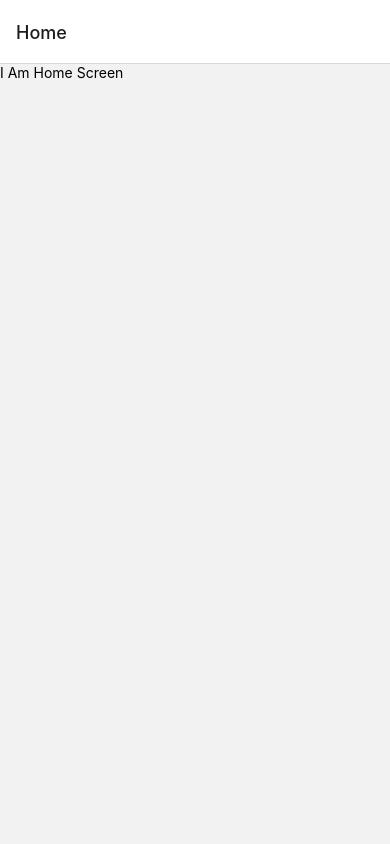
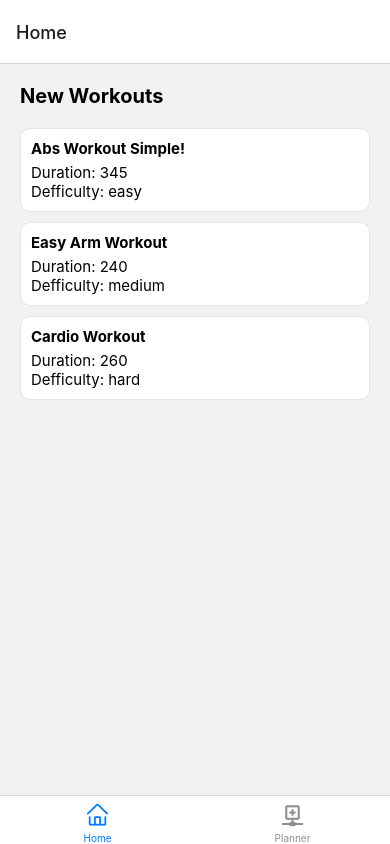
Before and after one commit to salehi-dev/gym-buddy-app, a React Native app: screen /Home in a window 390 px wide. Built offline with nearby package versions, Linux system fonts and the light colour scheme.

Commit message:
Feat: Implementing screens for navigation - resolve #2

```diff
--- a/package.json
+++ b/package.json
@@ -9,6 +9,7 @@
     "web": "expo start --web"
   },
   "dependencies": {
+    "@react-navigation/bottom-tabs": "^6.5.14",
     "@react-navigation/native": "^6.1.12",
     "@react-navigation/native-stack": "^6.9.20",
     "expo": "~50.0.7",
--- /dev/null
+++ b/src/components/WorkoutItem.tsx
@@ -0,0 +1,35 @@
+import { View, Text, StyleSheet } from "react-native";
+import { Workout } from "../types/data";
+import React from "react";
+
+export default function WorkoutItem({ item }: { item: Workout }) {
+  return (
+    <View style={styles.container}>
+      <Text style={styles.name}>{item.name}</Text>
+      <Text style={styles.duration}>Duration: {item.duration}</Text>
+      <Text style={styles.defficulty}>Defficulty: {item.difficulty}</Text>
+    </View>
+  );
+}
+
+const styles = StyleSheet.create({
+  container: {
+    borderWidth: 1,
+    borderColor: "rgba(0, 0, 0, 0.1)",
+    backgroundColor: "#fff",
+    borderRadius: 10,
+    padding: 10,
+    marginBottom: 10,
+  },
+  name: {
+    fontSize: 15,
+    fontWeight: "bold",
+    marginBottom: 5,
+  },
+  duration: {
+    fontSize: 15,
+  },
+  defficulty: {
+    fontSize: 15,
+  },
+});
--- /dev/null
+++ b/src/data/data.json
@@ -0,0 +1,111 @@
+[
+  {
+    "slug": "abs-workout-simple-12321312",
+    "name": "Abs Workout Simple!",
+    "duration": 345,
+    "difficulty": "easy",
+    "sequence": [
+      {
+        "slug": "pushups-213213712",
+        "name": "Pushups",
+        "type": "exercise",
+        "reps": 15,
+        "duration": 60
+      },
+      {
+        "slug": "break-12313123",
+        "name": "Break",
+        "type": "break",
+        "duration": 15
+      },
+      {
+        "slug": "lower-back-stretch-23123421",
+        "name": "Lower back stretch",
+        "type": "stretch",
+        "duration": 120
+      },
+      {
+        "slug": "pull-up-12308277",
+        "name": "Pull Up",
+        "type": "exercise",
+        "reps": 10,
+        "duration": 60
+      },
+      {
+        "slug": "break-123213798",
+        "name": "Breath",
+        "type": "break",
+        "duration": 30
+      },
+      {
+        "slug": "squats-971236798",
+        "name": "Squats",
+        "type": "exercise",
+        "reps": 30,
+        "duration": 60
+      }
+    ]
+  },
+  {
+    "slug": "easy-arm-workout-12317278",
+    "name": "Easy Arm Workout",
+    "duration": 240,
+    "difficulty": "medium",
+    "sequence": [
+      {
+        "slug": "pushups-4876812",
+        "name": "Pushups",
+        "type": "exercise",
+        "reps": 15,
+        "duration": 60
+      },
+      {
+        "slug": "lower-back-stretch-12478712",
+        "name": "Lower back stretch",
+        "type": "stretch",
+        "duration": 120
+      },
+      {
+        "slug": "pull-ups-123214221",
+        "name": "Pull Ups",
+        "type": "exercise",
+        "reps": 10,
+        "duration": 60
+      }
+    ]
+  },
+  {
+    "slug": "cardio-workout-1231283",
+    "name": "Cardio Workout",
+    "duration": 260,
+    "difficulty": "hard",
+    "sequence": [
+      {
+        "slug": "jumping-jacks-1237191",
+        "name": "Jumping Jacks",
+        "type": "exercise",
+        "reps": 100,
+        "duration": 120
+      },
+      {
+        "slug": "breath-1212337191",
+        "name": "Breath",
+        "type": "break",
+        "duration": 10
+      },
+      {
+        "slug": "jumping-jacks-12323214",
+        "name": "Jumping Jacks",
+        "type": "exercise",
+        "reps": 100,
+        "duration": 120
+      },
+      {
+        "slug": "breath-2142123212",
+        "name": "Breath",
+        "type": "break",
+        "duration": 10
+      }
+    ]
+  }
+]
--- a/src/navigations/index.tsx
+++ b/src/navigations/index.tsx
@@ -1,19 +1,70 @@
-import * as React from "react";
+import React, { useMemo } from "react";
 import { NavigationContainer } from "@react-navigation/native";
 import { createNativeStackNavigator } from "@react-navigation/native-stack";
+import { createBottomTabNavigator } from "@react-navigation/bottom-tabs";
+import { AntDesign, MaterialCommunityIcons } from "@expo/vector-icons";
 
 import HomeScreen from "../screens/HomeScreen";
 import PlannerScreen from "../screens/PlannerScreen";
 
-const Stack = createNativeStackNavigator();
+export type AppNavigationParams = {
+  Home: undefined;
+  Planner: undefined;
+};
 
 export default function Navigation() {
   return (
     <NavigationContainer>
-      <Stack.Navigator>
-        <Stack.Screen name="Home" component={HomeScreen} />
-        <Stack.Screen name="Planner" component={PlannerScreen} />
-      </Stack.Navigator>
+      <RootNavigator />
     </NavigationContainer>
   );
 }
+
+const RootStack = createNativeStackNavigator();
+
+function RootNavigator() {
+  const navigator = useMemo(() => {
+    return (
+      <RootStack.Navigator>
+        <RootStack.Screen
+          name="Root"
+          component={BottomTabNavigator}
+          options={{ headerShown: false }}
+        />
+      </RootStack.Navigator>
+    );
+  }, []);
+
+  return navigator;
+}
+
+const BottomTab = createBottomTabNavigator<AppNavigationParams>();
+
+function BottomTabNavigator() {
+  return (
+    <BottomTab.Navigator initialRouteName="Home">
+      <BottomTab.Screen
+        name="Home"
+        component={HomeScreen}
+        options={{
+          tabBarIcon: ({ color, size }) => (
+            <AntDesign name="home" size={size} color={color} />
+          ),
+        }}
+      />
+      <BottomTab.Screen
+        name="Planner"
+        component={PlannerScreen}
+        options={{
+          tabBarIcon: ({ color, size }) => (
+            <MaterialCommunityIcons
+              name="plus-network-outline"
+              size={size}
+              color={color}
+            />
+          ),
+        }}
+      />
+    </BottomTab.Navigator>
+  );
+}
--- a/src/screens/HomeScreen.tsx
+++ b/src/screens/HomeScreen.tsx
@@ -1,9 +1,34 @@
-import { Text, View } from "react-native";
+import React from "react";
+import { FlatList, View, StyleSheet, Text } from "react-native";
+import { NativeStackScreenProps } from "@react-navigation/native-stack";
 
-export default function HomeScreen() {
+import { AppNavigationParams } from "../navigations";
+import WorkoutItem from "../components/WorkoutItem";
+import data from "../data/data.json";
+import { Workout } from "../types/data";
+
+type Props = NativeStackScreenProps<AppNavigationParams, "Home">;
+
+export default function HomeScreen({ navigation }: Props) {
   return (
-    <View>
-      <Text>I Am Home Screen</Text>
+    <View style={styles.container}>
+      <Text style={styles.header}>New Workouts</Text>
+      <FlatList
+        data={data as Workout[]}
+        keyExtractor={(item) => item.slug}
+        renderItem={WorkoutItem}
+      />
     </View>
   );
 }
+const styles = StyleSheet.create({
+  container: {
+    flex: 1,
+    padding: 20,
+  },
+  header: {
+    fontSize: 20,
+    marginBottom: 20,
+    fontWeight: "bold",
+  },
+});
--- /dev/null
+++ b/src/types/data.ts
@@ -0,0 +1,18 @@
+export type Difficulty = "easy" | "medium" | "hard";
+export type SequenceType = "exercise" | "break" | "stretch";
+
+export interface Workout {
+  slug: string;
+  name: string;
+  duration: number;
+  difficulty: Difficulty;
+  sequence: Array<Sequence>;
+}
+
+export interface Sequence {
+  slug: string;
+  name: string;
+  type: SequenceType;
+  reps?: number;
+  duration: number;
+}
```
Also changed, not shown: 1 other file (tests, documents, lock files or other folders).
